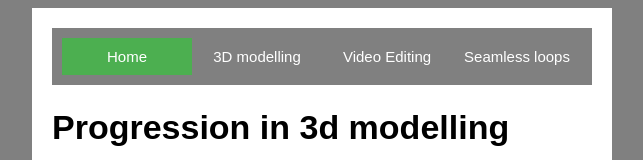
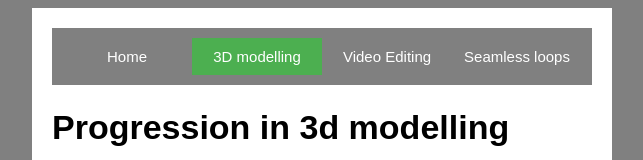
Before and after one commit to TheMelvin742/FinalProject-HUW166, a plain HTML site: page Digital-HW.html in a window 1280 px wide. Shown: the top 160 px of the page, without its empty margins (318-961 px from the left). Drawn offline with Linux system fonts and the light colour scheme.

Commit message:
Update Digital-HW.html

```diff
--- a/Digital-HW.html
+++ b/Digital-HW.html
@@ -17,8 +17,8 @@
 <body><div>
 		<div class="navbar">
 
-  <a class="active" href="index.html">Home</a>
-  <a href="Digital-HW.html">3D modelling</a>
+  <a href="index.html">Home</a>
+  <a class="active" href="Digital-HW.html">3D modelling</a>
   <a href="Video-Editing.html">Video Editing</a>
   <a href="SeamlessGIFs.html">Seamless loops</a>
 
```
